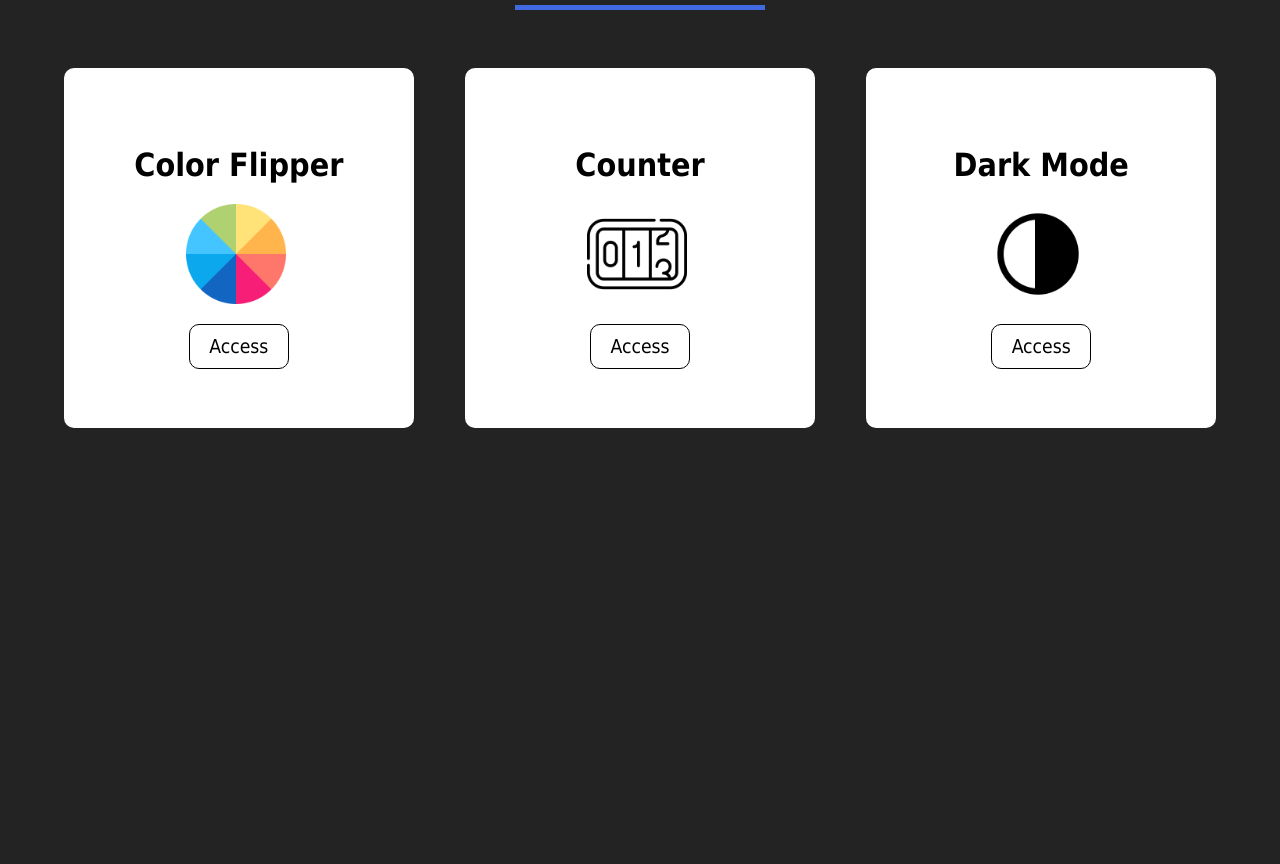
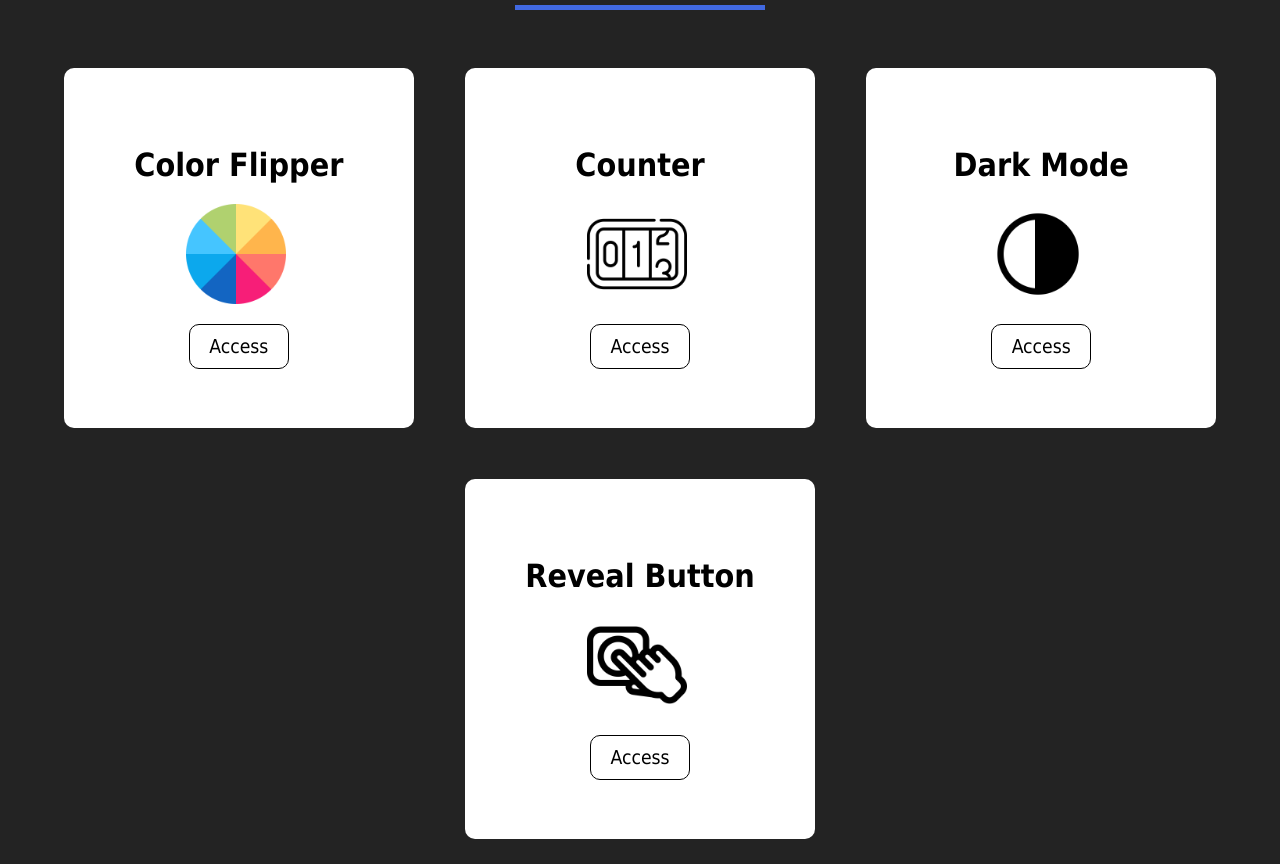
Before and after one commit to Thesamramos/Portifolio, a plain HTML site: page index.html in a window 1280 px wide. Shown: the part 644-1508 px from the top of the page. Before the commit the page ends 1097 px from the top, so only its background shows below. Drawn offline with Linux system fonts and the light colour scheme.

Commit message:
reveal button project add

```diff
--- a/css/style.css
+++ b/css/style.css
@@ -78,6 +78,8 @@ img{
 
 .cards{
     display: flex;
+    align-items: center;
+    justify-content: center;
     flex-direction: row;
     flex-wrap: wrap;
     margin-top: 4vh;
--- a/index.html
+++ b/index.html
@@ -61,6 +61,12 @@
                 <a href="https://thesamramos.github.io/DarkMode/" target="_blank">Access</a>
             </div>
 
+            <div class="card">
+                <h3>Reveal Button</h3>
+                <img src="./img/botao-de-fogo.png" alt="">
+                <a href="https://thesamramos.github.io/reveal-text/" target="_blank">Access</a>
+            </div>
+
         </div>
     </section>
 
```
Also changed, not shown: img/botao-de-fogo.png (added).
